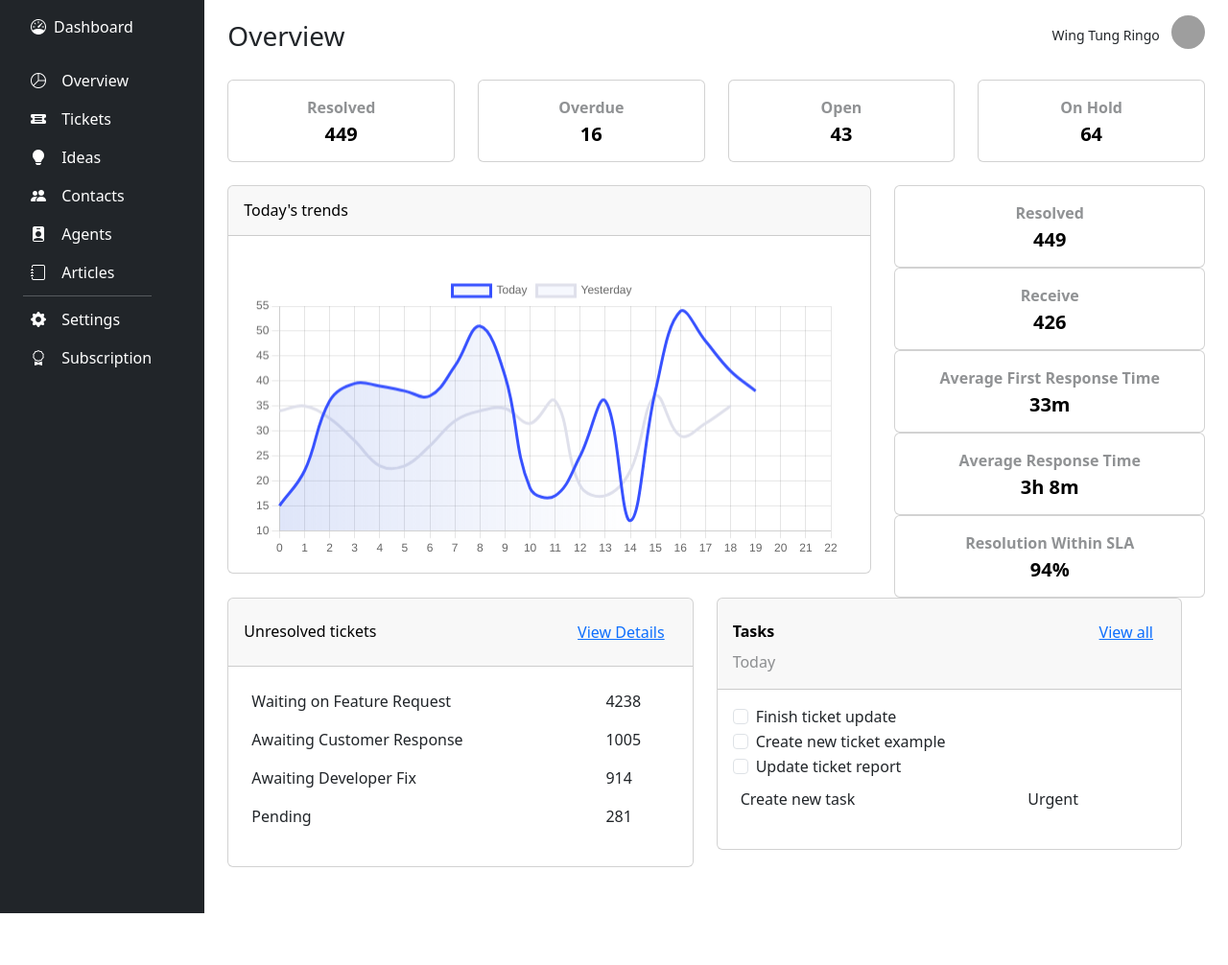
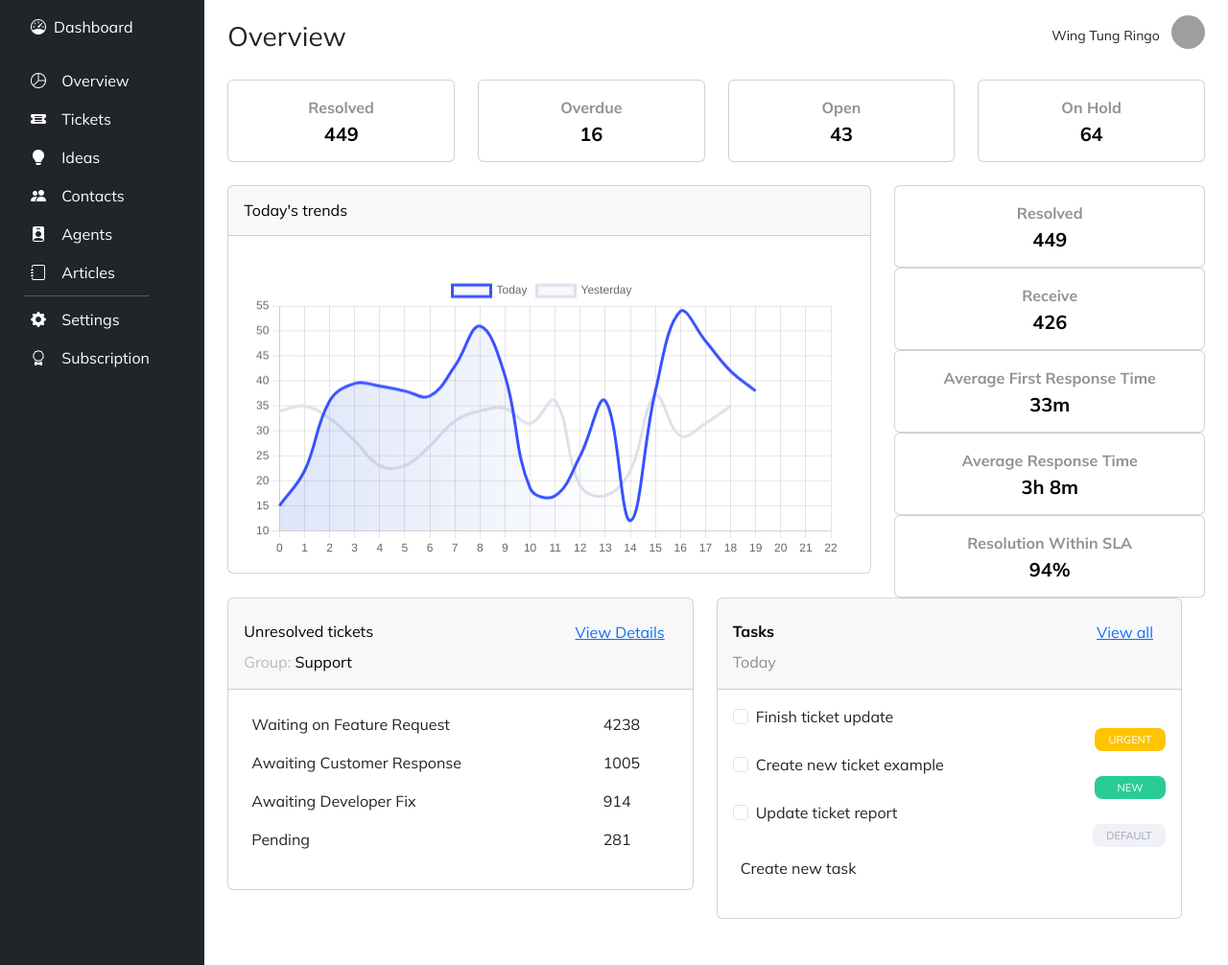
Before and after one commit to RingoGG/bootstrapAssignment, a website: page public/index.html in a window 1280 px wide. Shown: the whole page at 96% size. Before the commit the page ends 952 px from the top, so only its background shows below. Drawn offline with nearby package versions, Linux system fonts and the light colour scheme; grey boxes are pictures that could not be loaded.

Commit message:
D1120T2045

```diff
--- a/public/index.html
+++ b/public/index.html
@@ -11,6 +11,13 @@
     <!-- Bootstrap CDN -->
     <link rel="stylesheet" href="https://cdn.jsdelivr.net/npm/bootstrap@5.3.2/dist/css/bootstrap.min.css" integrity="sha384-T3c6CoIi6uLrA9TneNEoa7RxnatzjcDSCmG1MXxSR1GAsXEV/Dwwykc2MPK8M2HN" crossorigin="anonymous">
 
+    <!-- CSS stylesheet -->
+    <link rel="stylesheet" href="/assets/css/style.css" />
+
+    <!-- Google font -->
+    <link rel="preconnect" href="https://fonts.googleapis.com">
+    <link rel="preconnect" href="https://fonts.gstatic.com" crossorigin>
+    <link href="https://fonts.googleapis.com/css2?family=Mulish:wght@400;600;700&display=swap" rel="stylesheet">
     <title>Bootstrap</title>
 </head>
 <body>
@@ -99,7 +106,7 @@
                         <div class="topbar-divider d-none d-md-block"></div>
                         <a>
                             <span class="mr-2 d-none d-lg-inline text-gray-600 small px-sm-2">Wing Tung Ringo</span>
-                            <img class="img-fluid mb-2 rounded-circle" style="width: 35px; height: 35px" src="assets/images/854ac739a1a54b9219037b25b41868ec.png">
+                            <img class="img-fluid mb-2 rounded-circle" style="width: 35px; height: 35px" src="assets/images/854ac739a1a54b9219037b25b41868ec.png" alt="user's icon">
                         </a>
                     </div>
 
@@ -112,10 +119,8 @@
                                 <div class="card-body text-center">
                                     <div class="row no-gutters align-items-center">
                                         <div class="col mr-2">
-
                                             <div class="text-xs font-weight-bold text-gray-500 text-capitalize mb-1 fw-bold text-body-tertiary">Resolved</div>
                                             <div class="h5 mb-0 font-weight-bold text-black fw-bold">449</div>
-
                                         </div>
                                     </div>
                                 </div>
@@ -291,8 +296,10 @@
                                 <div class="card-header py-3">
                                     <div class="d-flex justify-content-between align-items-center">
                                         <h6 class="m-0 font-weight-bold text-black">Unresolved tickets</h6>
-                                        <a href="#" class="btn btn-link text-primary">View Details</a>
+                                        <a href="#" class="btn btn-link text-primary ">View Details</a>
                                     </div>
+                                    <h7 class="m-0 font-weight-bold text-black text-opacity-25">Group: </h7>
+                                    <h7 class="m-0 font-weight-bold text-black">Support</h7>
                                 </div>
                                 <div class="card-body">
                                     <!-- Table -->
@@ -336,7 +343,7 @@
                                         <tbody>
                                             <tr>
                                                 <td>Create new task</td>
-                                                <td>Urgent</td>
+
                                             </tr>
 
                                             <div class="form-check" class="rounded">
@@ -344,17 +351,25 @@
                                                 <label class="form-check-label" for="flexCheckDefault">
                                                   Finish ticket update
                                                 </label>
+                                                <div class="d-grid d-md-flex justify-content-md-end">
+                                                    <button type="button" class="tasks-button" id="urgent-button">URGENT</button>
+                                                </div>
                                             </div>
                                             <!-- <tr>
                                                 <td>Finish ticket update</td>
                                                 <td>1005</td>
                                             </tr> -->
 
+
+
                                             <div class="form-check" class="rounded">
                                                 <input class="form-check-input" type="checkbox" value="" id="flexCheckDefault">
                                                 <label class="form-check-label" for="flexCheckDefault">
                                                     Create new ticket example
                                                 </label>
+                                                <div class="d-grid d-md-flex justify-content-md-end">
+                                                    <button type="button" class="tasks-button" id="new-button">NEW</button>
+                                                </div>
                                             </div>
                                             <!-- <tr>
                                                 <td>Create new ticket example</td>
@@ -366,6 +381,9 @@
                                                 <label class="form-check-label" for="flexCheckDefault">
                                                     Update ticket report
                                                 </label>
+                                                <div class="d-grid d-md-flex justify-content-md-end">
+                                                    <button type="button" class="tasks-button" id="default-button">DEFAULT</button>
+                                                </div>
                                             </div>
                                             <!-- <tr>
                                                 <td>Update ticket report</td>
--- a/src/scss/style.scss
+++ b/src/scss/style.scss
@@ -1,10 +1,34 @@
-$primary-color: white;
+$primary-color: #FFF;
 $spacing: 16px;
+$primary-font: 'Mulish', sans-serif;
 
-body {
-  background: black;
-  color: $primary-color;
+.container-fluid {
+  font-family: $primary-font;
 }
+
 header {
   padding: $spacing;
 }
+
+.tasks-button {
+  height: 24px;
+  border-radius: 8px;
+  background-color: rgba(41, 204, 151, 1);
+  color: $primary-color;
+  border: none;
+  font-size: 11px ;
+  font-family: $primary-font;
+}
+
+#urgent-button{
+  width: 74px;
+  background-color: rgba(254, 196, 0, 1);
+}
+#new-button{
+  width: 74px;
+}
+#default-button{
+  width: 76px;
+  color: rgba(159, 162, 180, 1);
+  background-color: rgba(240, 241, 247, 1);
+}
```
Also changed, not shown: public/assets/css/style.css, 1 other file.
